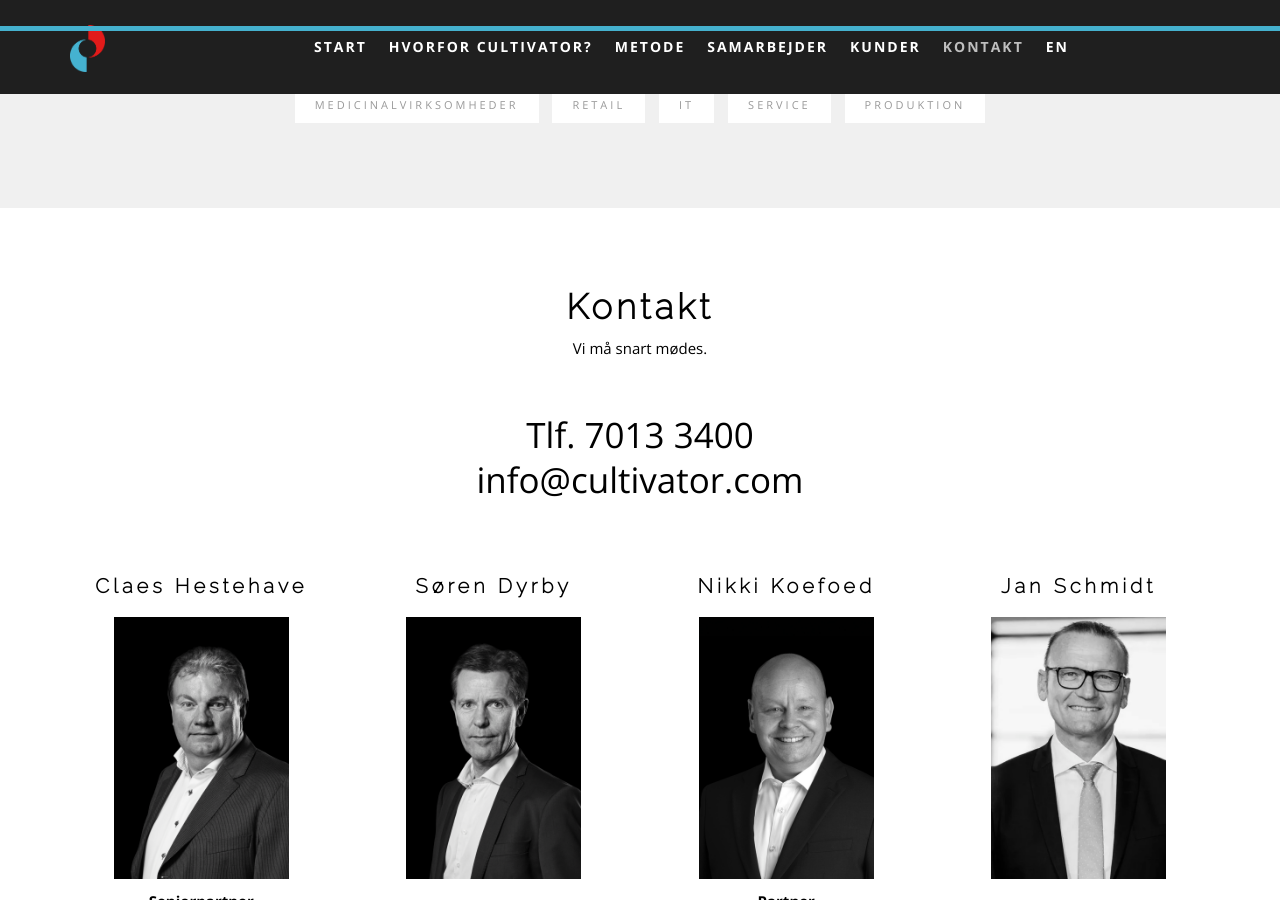
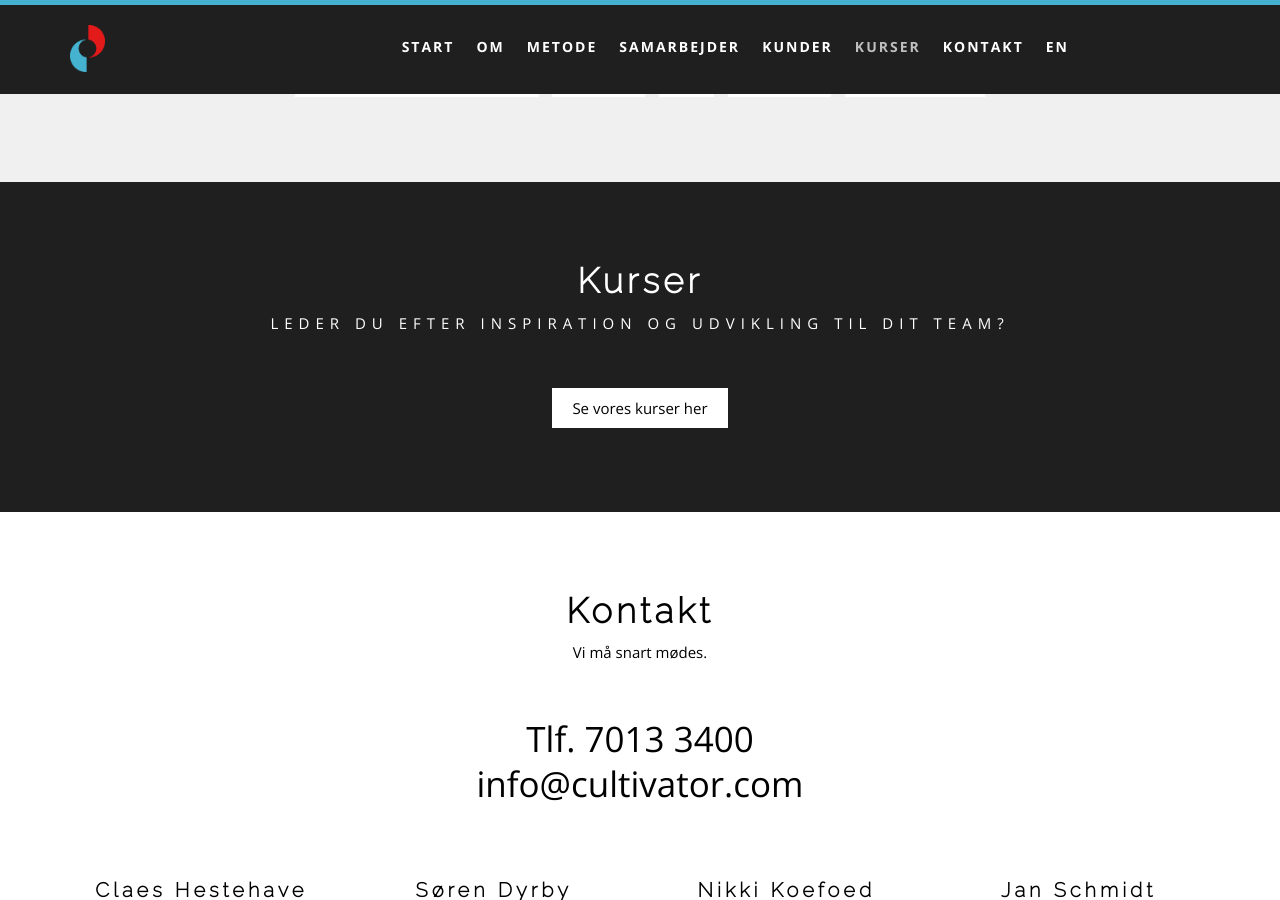
Before and after one commit to re-cph/cultivator-HTML, a Jekyll site: the page built from index.html, in a window 1280 px wide and 900 px high, scrolled down 3969 px. Built offline with Jekyll 4.4.1, drawn with Linux system fonts in a browser that asks for light colours.

Commit message:
Ny side med kurser samt nyt afsnit på forside

```diff
--- a/_includes/header.html
+++ b/_includes/header.html
@@ -6,6 +6,7 @@
                 <div class="col-md-2 col-xs-6 logo">
                   <a href="/"><img src="/images/logo-transp.png" alt="logo"></a>
                 </div><!--/.logo-->
+                {% if (page.url != "/kurser/index.html")  %}
                     <div class="col-md-10 menu-box hidden-xs hidden-sm">
                         <ul class="language">
                             <li>
@@ -20,11 +21,12 @@
                             <li><a class="scroll" href="#home">Start</a></li>
                             <li><a class="scroll" href="#why">
                                 {% if page.language == "en" %}
-                                Why
+                                    About
                                 {% else %}
-                                Hvorfor
+                                    Om
                                 {% endif %}
-                        Cultivator?</a></li>
+                                </a>
+                            </li>
                             <li>
                                 <a class="scroll" href="#method">
                                     {% if page.language == "en" %}
@@ -32,7 +34,8 @@
                                     {% else %}
                                         Metode
                                     {% endif %}
-                            </a></li>
+                                </a>
+                            </li>
                             <li>
                                 <a class="scroll" href="#partners">
                                     {% if page.language == "en" %}
@@ -40,13 +43,23 @@
                                     {% else %}
                                         Samarbejder
                                     {% endif %}
-                            </a></li>
+                                </a>
+                            </li>
                             <li>
                                 <a class="scroll" href="#works">
                                     {% if page.language == "en" %}
                                         Customers
                                     {% else %}
                                         Kunder
+                                    {% endif %}
+                                </a>
+                            </li>
+                            <li>
+                                <a class="scroll" href="#courses">
+                                    {% if page.language == "en" %}
+
+                                    {% else %}
+                                        Kurser
                                     {% endif %}
                                 </a>
                             </li>
@@ -67,6 +80,7 @@
                         </div>
                         <ul class="nav-collapse mobile-menu hidden-lg hidden-md"></ul>
                     </div><!--/.box-mobile-->
+                {% endif %}
             </div><!--/.row-->
         </div><!--/.container-->
     </div><!--/.for-sticky-->
--- a/index.html
+++ b/index.html
@@ -197,7 +197,7 @@ layout: default
 
       <div class="col-md-4 align-center col-md-offset-4">
         <p>
-          Der er helt sikkert mange flere årsager til at vælge Cultivator, men dem kan du jo kun opleve, hvis vi ses. Tal med os om hvordan vi kan hjælpe
+          Der er helt sikkert mange flere årsager til at vælge Cultivator, men dem kan du jo kun opleve, hvis vi ses. Tal med os om hvordan vi kan hjælpe
         </p>
       </div>
 
@@ -226,6 +226,23 @@ layout: default
 
   </div><!--/.container-->
 </div><!--/.works-detail-->
+
+
+<div id="courses" class="content black-bg">
+  <div class="container">
+    <div class="row">
+      <div class="col-md-8 align-center col-md-offset-2">
+        <h2 class="head-title">Kurser</h2>
+        <p class="sub-title">Leder du efter inspiration og udvikling til dit team?</p>
+        <div class="spacing40"></div>
+        <p>
+          <a style="background: #fff;padding:10px 20px;color:#000;" href="/kurser">Se vores kurser her</a>
+        </p>
+      </div><!--/.col-md-8-->
+    </div><!--/.row-->
+  </div><!--/.container-->
+</div><!--/works-->
+
 
 <div id="contact" class="content">
   <div class="container">
--- a/js/jquery.fitvids.js
+++ b/js/jquery.fitvids.js
@@ -23,7 +23,7 @@
         ref = document.getElementsByTagName('base')[0] || document.getElementsByTagName('script')[0];
 
     div.className = 'fit-vids-style';
-    div.innerHTML = '&shy;<style>         \
+    div.innerHTML = '<style>         \
       .fluid-width-video-wrapper {        \
          width: 100%;                     \
          position: relative;              \
```
Also changed, not shown: kurser/index.html (added, +197 -0 lines), 1 other file. Lines whose indentation alone changed are shown as unchanged.
